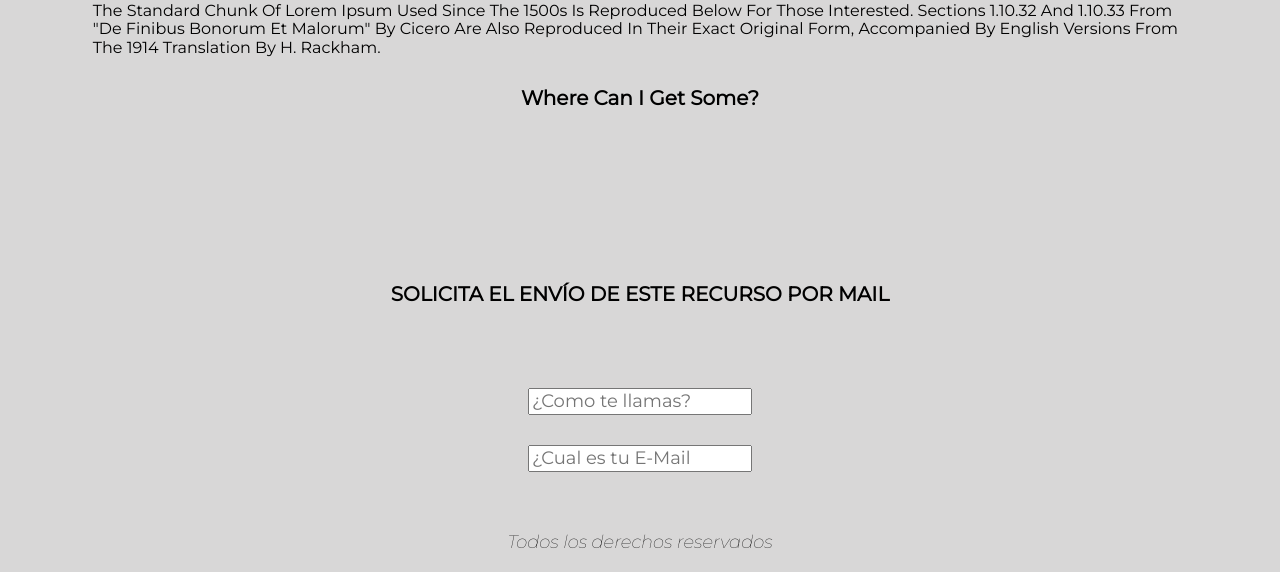
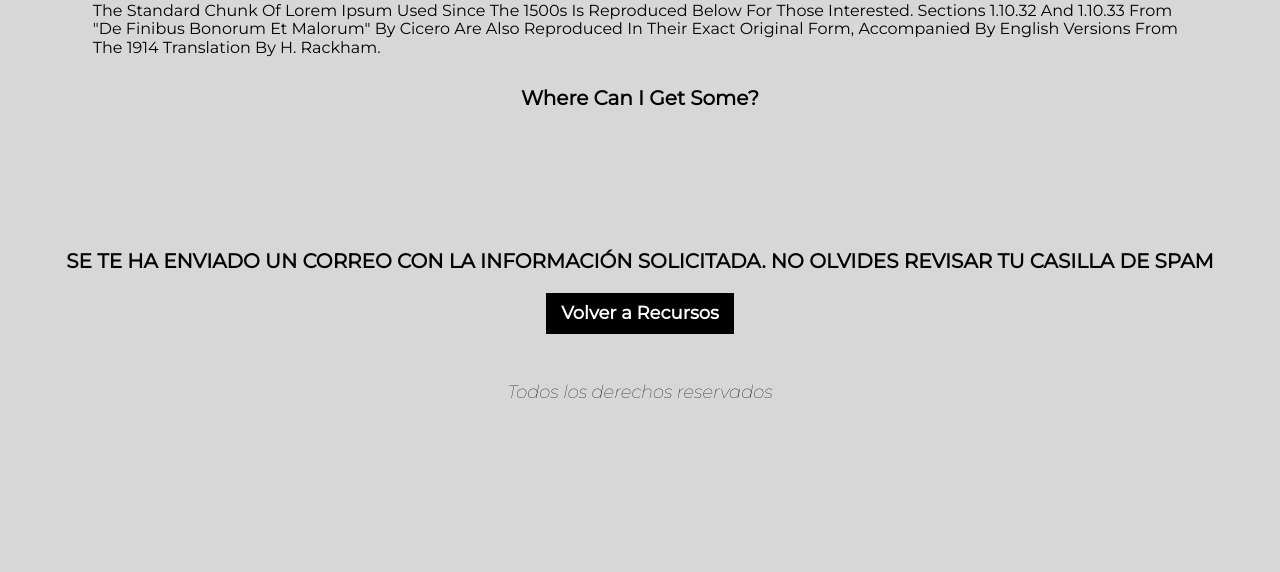
Before and after one commit to Cristian-Estevez/Nomade-Digital, a Django app: page /recursos/recurso/1/ in a window 1280 px wide. Shown: the part 1652-2224 px from the top of the page. After the commit the page ends 2050 px from the top, so only its background shows below. Run offline with Django 3.2, Linux system fonts and the light colour scheme; data comes from the database, SQL or seed files in the repository; both versions use the stored data as it was after the commit; some libraries are stand-ins or nearby versions.

Commit message:
Recursos permite cargar un archivo para que luego el usuario solicite el envio del mismo por mail y funciona en forma automatizada

```diff
--- /dev/null
+++ b/nomade_digital/media/archivos_recursos/prueba.txt
@@ -0,0 +1 @@
+Si estas leyendo esto es porque funcionó :)
--- a/nomade_digital/recursos/models.py
+++ b/nomade_digital/recursos/models.py
@@ -30,4 +30,4 @@ class EnvioRecurso(models.Model):
     nombre = models.CharField(max_length=200)
     email = models.EmailField()
     fecha = models.DateTimeField(default=timezone.now)
-    recurso_enviado = models.ForeignKey(Recurso, on_delete=models.CASCADE, related_name='enviados')
+    recurso_enviado = models.ForeignKey(Recurso, on_delete=models.CASCADE, related_name='enviados', null=True, blank=True)
--- a/nomade_digital/recursos/templates/recursos/detalle_recursos.html
+++ b/nomade_digital/recursos/templates/recursos/detalle_recursos.html
@@ -24,31 +24,31 @@
 </div>
 
     <div class="contenedor-lista-recursos">
-        <h3>Solicita el envío de este recurso por mail</h3>
 
-        <form action="" method="POST" class="formato-comentarios">
-            {% csrf_token %}
-
-            <p>{{ form.nombre }}</p>
-            <p>{{ form.email }}</p>
-
-{% if recurso.archivo %}
+        {% if recurso.archivo and not logrado%}
         <div>
-    <form action="" method="POST">
+            <form action="" class="formato-comentarios" method="POST">
                 {% csrf_token %}
                 <h2>Solicita el envío de este recurso por mail</h2>
                 <p>{{ form.nombre }}</p>
                 <p>{{ form.email }}</p>
+
                 <input type="submit" value="Solicitar" class="boton boton-lista-post">
-            <a href="{% url 'recursos:recursos' %}" class="boton boton-lista-post" >Volver a Recursos</a>
-
             </form>
         </div>
 
             <div class="contenedor contenedor-lista-recursos contenedor-jodido-2">
 
         </div>
+        {% else %}
+        <div>
+            <h2>Se te ha enviado un correo con la información solicitada. No olvides revisar tu casilla de Spam</h2>
+        </div>
+
         {% endif %}
+
+                <a href="{% url 'recursos:recursos' %}" class="boton boton-lista-post" >Volver a Recursos</a>
+
             {% if user.is_authenticated %}
                 <a href="{% url 'recursos:nuevo_recurso' %}" id="Nuevo_post" class="boton boton-lista-post">Agregar nuevo recurso</a>
                 <a href="{% url 'recursos:lista_borrador_recursos' %}" id="Lista_borrador" class="boton boton-lista-post">Lista Borrador Recursos</a>
@@ -58,7 +58,8 @@
             {% endif %}
         </div>
 
-
+<h1>{{ form.errors }}
+    {{ form.non_field_errors }}</h1>
 </body>
 
 {% endblock %}
--- a/nomade_digital/recursos/templates/recursos/editar_recursos.html
+++ b/nomade_digital/recursos/templates/recursos/editar_recursos.html
@@ -15,6 +15,7 @@
             <p>{{ form.media }}</p>
             <p>Texto: {{ form.texto }}</p>
             <p>Imagen: {{ form.imagen }}</p>
+            <p>Archivo: {{ form.archivo }}</p>
 
 
             <button type="submit" value="Guardar" class="boton boton-lista-post">Guardar</button>
--- a/nomade_digital/recursos/views.py
+++ b/nomade_digital/recursos/views.py
@@ -20,25 +20,17 @@ def recursos(request):
 
 def detalle_recursos(request, pk):
     recurso = get_object_or_404(Recurso, pk=pk)
-    print(recurso.pk)
+    logrado = False
     if request.method == 'POST':
-        form = EnvioRecursoForm(request.POST, request.FILES)
-        if form.is_valid:
+        form = EnvioRecursoForm(request.POST)
+        print('post logrado')
+        if form.is_valid():
+            print('isvalid true')
             # guardado de solicitud en BBDD
+
             recurso_enviado = form.save(commit=False)
-            recurso_enviado.recurso_enviado = recurso.pk
+            recurso_enviado.recurso_enviado = recurso
             recurso_enviado.save()
-
-
-
-            # from django.core.mail import EmailMessage
-
-
-            # msg = EmailMessage('Subject of the Email', 'Body of the email', 'from@email.com', ['to@email.com'])
-            # msg.content_subtype = "html"
-            # msg.attach_file('pdfs/Instructions.pdf')
-            # msg.send()
-
 
             texto_email = '''<h1>Gracias por confiar en nosotros</h1><br>
             <h2>Saludos de <a href="nomade-digital.com.ar">Nómade Digital</a></h2>'''
@@ -47,9 +39,10 @@ def detalle_recursos(request, pk):
             # envio de mail con archivo adjunto
             msg = EmailMessage(f'Nomade Digital te envía el que solicitaste.', texto_email, 'desarrolloyprog@gmail.com', [str(form.cleaned_data['email'])])
             msg.content_subtype = 'html'
-            msg.attach_file(str(recurso.archivo))
-            msg.send
+            msg.attach_file('media/'+(str(recurso.archivo)))
+            msg.send()
 
+            logrado = True
 
 
     else:
@@ -58,7 +51,7 @@ def detalle_recursos(request, pk):
 
 
 
-    return render(request, 'recursos/detalle_recursos.html', {'recurso': recurso, 'form':form})
+    return render(request, 'recursos/detalle_recursos.html', {'recurso': recurso, 'form':form, 'logrado': logrado})
 
 
 @login_required
```
Also changed, not shown: nomade_digital/db.sqlite3, nomade_digital/recursos/migrations/0005_auto_20210121_1945.py (added). Lines whose indentation alone changed are shown as unchanged.
